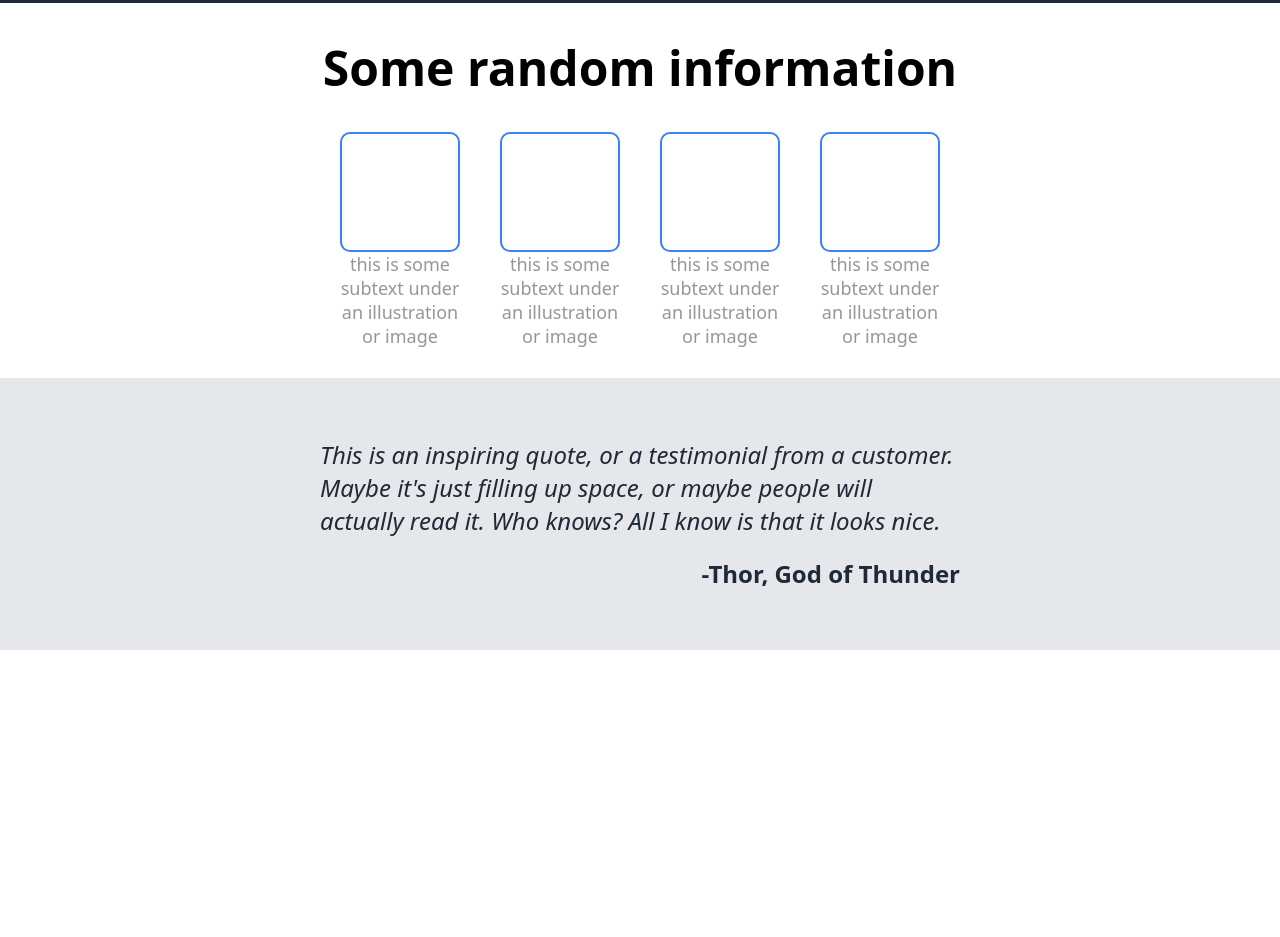
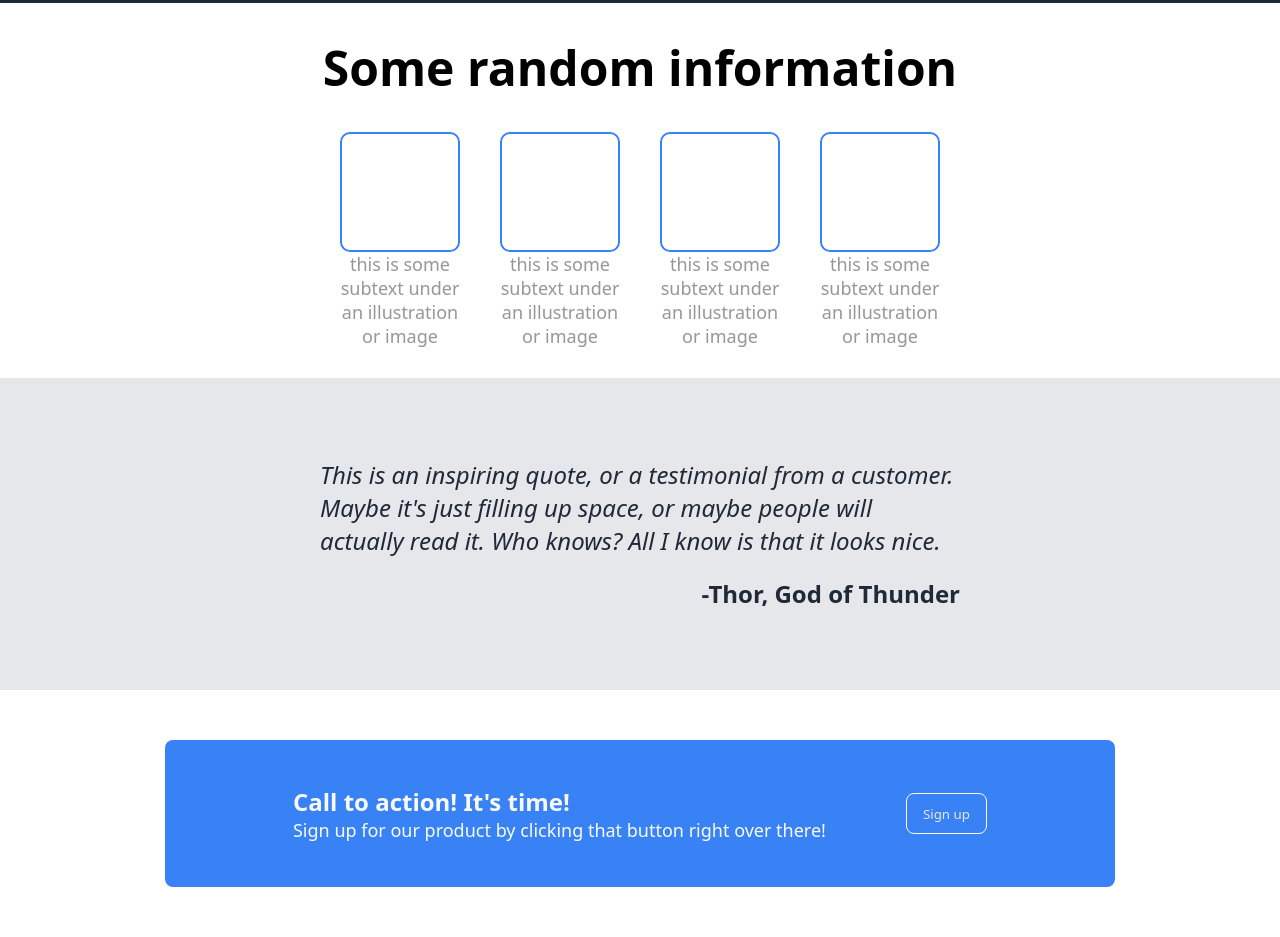
Before and after one commit to tickri/odin-landing-page-second-try, a plain HTML site: page index.html in a window 1280 px wide. Shown: the part 378-1315 px from the top of the page. Before the commit the page ends 1028 px from the top, so only its background shows below. Drawn offline with Linux system fonts and the light colour scheme.

Commit message:
Added Call to action section

```diff
--- a/index.html
+++ b/index.html
@@ -65,5 +65,16 @@
       </p>
       <p class="name">-Thor, God of Thunder</p>
     </div>
+    <div class="cta-section">
+      <div class="cta-box">
+        <div class="cta-left">
+          <h3 class="cta-heading">Call to action! It's time!</h3>
+          <p class="cta-subtext">
+            Sign up for our product by clicking that button right over there!
+          </p>
+        </div>
+        <button class="cta-button">Sign up</button>
+      </div>
+    </div>
   </body>
 </html>
--- a/style.css
+++ b/style.css
@@ -134,7 +134,7 @@ ul {
 .quote-section {
   background-color: var(--quote-background-color);
   color: var(--dark-background-color);
-  padding: 60px 25% 60px 25%;
+  padding: 80px 25% 80px 25%;
   display: flex;
   flex-direction: column;
   gap: 20px;
@@ -152,6 +152,44 @@ ul {
   align-self: flex-end;
 }
 
+.cta-section {
+  display: flex;
+  justify-content: center;
+  align-items: center;
+}
+
+.cta-box {
+  background-color: var(--blue-background-color);
+  margin: 50px;
+  padding: 45px 10%;
+  border-radius: 8px;
+  display: flex;
+  justify-content: space-between;
+  gap: 80px;
+}
+
+.cta-left {
+}
+
+.cta-heading {
+  font-size: 24px;
+  color: var(--header-hero-footer-color);
+}
+
+.cta-subtext {
+  color: var(--header-hero-footer-color);
+  font-size: 18px;
+  font-weight: 150;
+}
+
+.cta-button {
+  background-color: var(--blue-background-color);
+  color: var(--quote-background-color);
+  border: 1px solid var(--header-hero-footer-color);
+  padding: 8px 16px;
+  border-radius: 8px;
+  margin: 8px 0px;
+}
 /* Font: Roboto
 +Dark background color (header, hero section and footer): #1F2937
 +Logo text:
```
